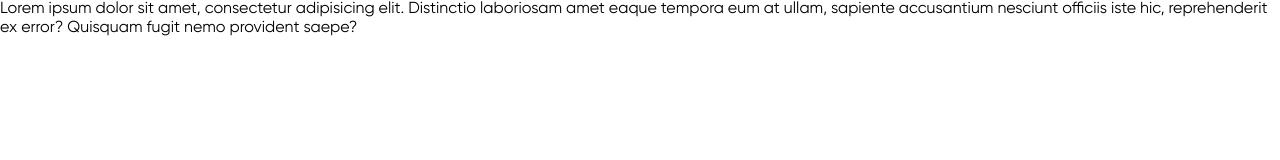
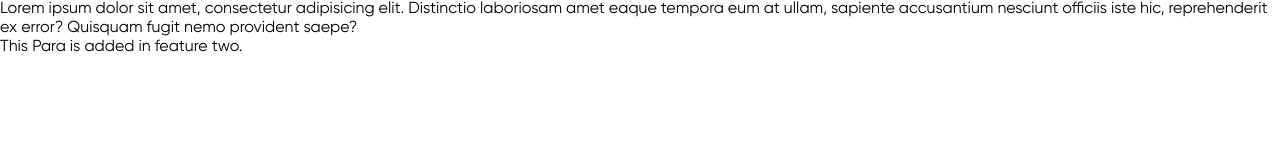
Before and after one commit to Faizan-aka-Hashmi/LocalRepo, a plain HTML site: page index.html in a window 1280 px wide. Drawn offline with Linux system fonts and the light colour scheme.

Commit message:
New branch added

```diff
--- a/index.html
+++ b/index.html
@@ -8,5 +8,6 @@
 </head>
 <body>
     <p>Lorem ipsum dolor sit amet, consectetur adipisicing elit. Distinctio laboriosam amet eaque tempora eum at ullam, sapiente accusantium nesciunt officiis iste hic, reprehenderit ex error? Quisquam fugit nemo provident saepe?</p>
+    <p>This Para is added in feature two.</p>
 </body>
 </html>
```
